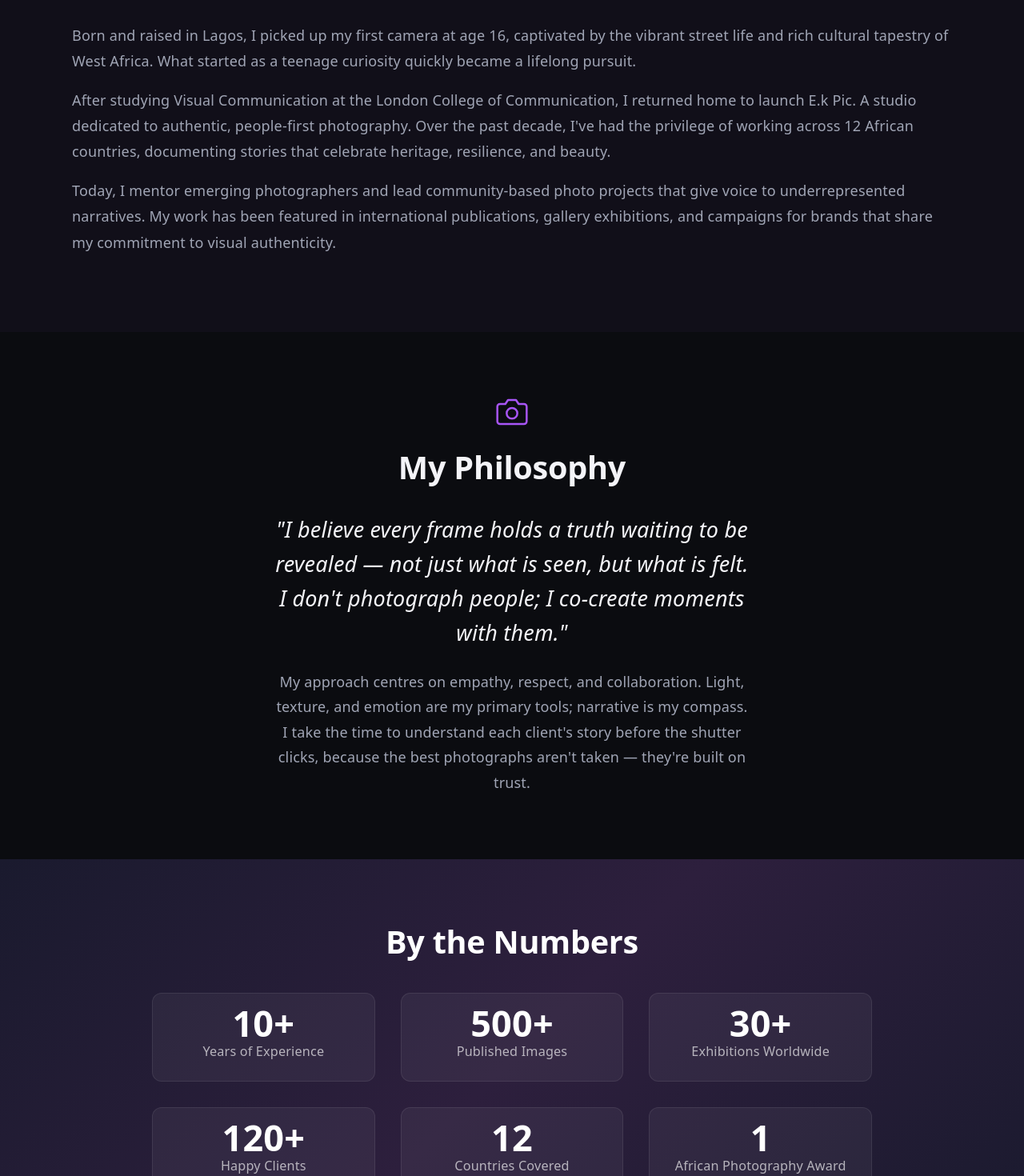
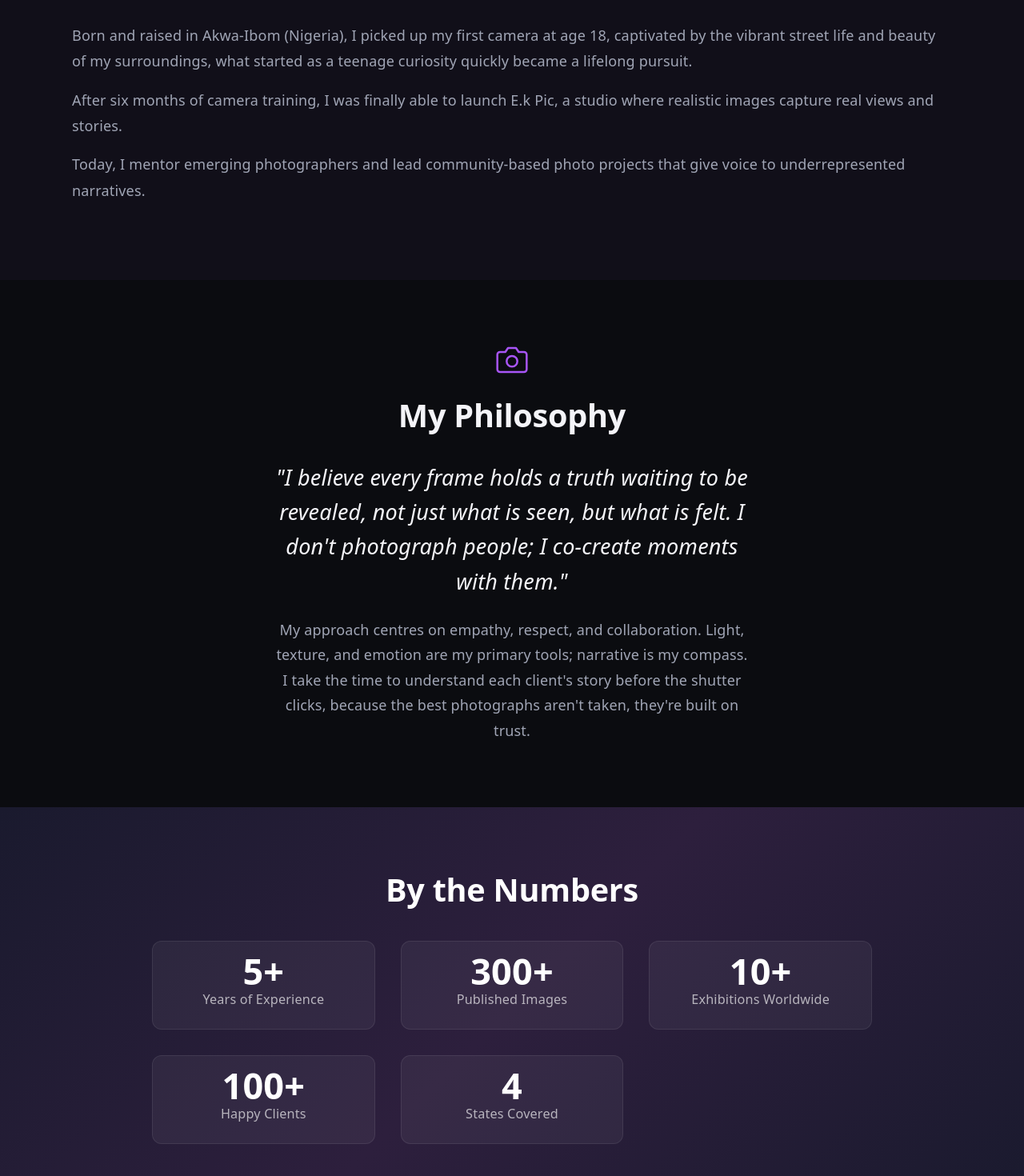
Before and after one commit to Ekemzzz/Photo-website, a React (Vite) app: page /about in a window 1280 px wide. Shown: the part 1330-2800 px from the top of the page at 80% size. Built offline with nearby package versions, Linux system fonts and the light colour scheme.

Commit message:
edited the FAQ section

```diff
--- a/src/pages/About.jsx
+++ b/src/pages/About.jsx
@@ -31,13 +31,13 @@ function About() {
           <h2 className="about-intro__heading">Hello, I'm E.k</h2>
           <p className="about-intro__body">
             I'm a passionate visual storyteller whose lens captures the soul of
-            every moment,the quiet intimacy of a wedding vow, the raw energy
+            every moment, the quiet intimacy of a wedding vow, the raw energy
             of a live event, and the bold confidence of a fashion editorial.
             My work bridges artistry and authenticity, honouring real emotion
             while crafting images that stand the test of time.
           </p>
           <p className="about-intro__body">
-            Based in AkwaIbom, Nigeria, I collaborate with clients who value depth,
+            Based in Akwa-Ibom, Nigeria, I collaborate with clients who value depth,
             integrity, and visual narratives that go beyond the surface.
             Whether it's a couple's first dance or a brand campaign, I bring the
             same dedication to every frame.
@@ -51,25 +51,17 @@ function About() {
           <h2 className="about-section__title">My Journey</h2>
           <div className="about-bio__content">
             <p>
-              Born and raised in Lagos, I picked up my first camera at age 16,
-              captivated by the vibrant street life and rich cultural tapestry of
-              West Africa. What started as a teenage curiosity quickly became a
-              lifelong pursuit.
+              Born and raised in Akwa-Ibom (Nigeria), I picked up my first camera at age 18,
+              captivated by the vibrant street life and beauty of my surroundings,
+              what started as a teenage curiosity quickly became a lifelong pursuit.
             </p>
             <p>
-              After studying Visual Communication at the London College of
-              Communication, I returned home to launch E.k Pic. A studio
-              dedicated to authentic, people-first photography. Over the past
-              decade, I've had the privilege of working across 12 African
-              countries, documenting stories that celebrate heritage, resilience,
-              and beauty.
+              After six months of camera training, I was finally able to launch
+              E.k Pic, a studio where realistic images capture real views and stories.
             </p>
             <p>
               Today, I mentor emerging photographers and lead community-based
               photo projects that give voice to underrepresented narratives.
-              My work has been featured in international publications, gallery
-              exhibitions, and campaigns for brands that share my commitment to
-              visual authenticity.
             </p>
           </div>
         </div>
@@ -86,7 +78,7 @@ function About() {
           </span>
           <h2 className="about-section__title">My Philosophy</h2>
           <blockquote className="about-philosophy__quote">
-            "I believe every frame holds a truth waiting to be revealed — not
+            "I believe every frame holds a truth waiting to be revealed, not
             just what is seen, but what is felt. I don't photograph people;
             I co-create moments with them."
           </blockquote>
@@ -94,8 +86,7 @@ function About() {
             My approach centres on empathy, respect, and collaboration.
             Light, texture, and emotion are my primary tools; narrative is my
             compass. I take the time to understand each client's story before
-            the shutter clicks, because the best photographs aren't taken —
-            they're built on trust.
+            the shutter clicks, because the best photographs aren't taken, they're built on trust.
           </p>
         </div>
       </section>
@@ -105,28 +96,24 @@ function About() {
         <h2 className="about-section__title about-section__title--light">By the Numbers</h2>
         <div className="about-stats__grid">
           <div className="about-stats__card">
-            <span className="about-stats__number">10+</span>
+            <span className="about-stats__number">5+</span>
             <span className="about-stats__label">Years of Experience</span>
           </div>
           <div className="about-stats__card">
-            <span className="about-stats__number">500+</span>
+            <span className="about-stats__number">300+</span>
             <span className="about-stats__label">Published Images</span>
           </div>
           <div className="about-stats__card">
-            <span className="about-stats__number">30+</span>
+            <span className="about-stats__number">10+</span>
             <span className="about-stats__label">Exhibitions Worldwide</span>
           </div>
           <div className="about-stats__card">
-            <span className="about-stats__number">120+</span>
+            <span className="about-stats__number">100+</span>
             <span className="about-stats__label">Happy Clients</span>
           </div>
           <div className="about-stats__card">
-            <span className="about-stats__number">12</span>
-            <span className="about-stats__label">Countries Covered</span>
-          </div>
-          <div className="about-stats__card">
-            <span className="about-stats__number">1</span>
-            <span className="about-stats__label">African Photography Award</span>
+            <span className="about-stats__number">4</span>
+            <span className="about-stats__label">States Covered</span>
           </div>
         </div>
       </section>
@@ -142,9 +129,8 @@ function About() {
             </summary>
             <div className="about-faq__answer">
               <p>
-                I typically book 2–4 weeks in advance for portrait sessions and
-                2–3 months for weddings and events. Peak season (October–March)
-                fills up fast, so I recommend reaching out early. For last-minute
+                I typically book 2–4 weeks in advance for any shooting sessions and,
+                so I recommend reaching out early. For last-minute
                 requests, get in touch and I'll do my best to accommodate.
               </p>
             </div>
@@ -157,10 +143,9 @@ function About() {
             </summary>
             <div className="about-faq__answer">
               <p>
-                Absolutely! I've worked across 12 African countries and
-                internationally. Travel fees vary depending on the location and
-                duration of the project. Destination weddings and editorial trips
-                are some of my favourite work — let's discuss the details.
+                Absolutely! I've worked across 5 states in Nigeria and i am also opened
+                to working internationally whenever the opportunity comes. Travel fees vary
+                depending on the location and duration of the project.
               </p>
             </div>
           </details>
@@ -172,10 +157,10 @@ function About() {
             </summary>
             <div className="about-faq__answer">
               <p>
-                I offer tailored packages for each category — weddings, portraits,
-                events, and fashion. Pricing depends on the scope, location, and
+                I offer tailored packages for each category. Weddings, Portraits,
+                Events, Fashion etc, Prices varies depending on the scope, location, and
                 deliverables. After an initial consultation, I provide a detailed
-                quote with no hidden costs. Sessions start from ₦150,000.
+                quote with no hidden costs.
               </p>
             </div>
           </details>
@@ -187,28 +172,14 @@ function About() {
             </summary>
             <div className="about-faq__answer">
               <p>
-                Portrait sessions are delivered within 7–10 business days.
-                Weddings and events typically take 3–4 weeks due to the volume
-                of images. Rush delivery is available for an additional fee if
+                Since i have to give you a satisfactory outcome of what you paid for,
+                in the next 72 hours, your pictures are delivered.
+                Although, rush delivery is available for an additional fee if
                 you need them sooner.
               </p>
             </div>
           </details>
 
-          <details className="about-faq__item">
-            <summary className="about-faq__question">
-              What should I wear or prepare for a session?
-              <span className="about-faq__icon">+</span>
-            </summary>
-            <div className="about-faq__answer">
-              <p>
-                Before every shoot, I send a detailed preparation guide covering
-                wardrobe tips, colour palettes, and location advice. For fashion
-                and editorial work, I collaborate closely with stylists and
-                creative directors to nail the vision.
-              </p>
-            </div>
-          </details>
 
           <details className="about-faq__item">
             <summary className="about-faq__question">
@@ -218,8 +189,8 @@ function About() {
             <div className="about-faq__answer">
               <p>
                 Of course. All packages include professional colour grading and
-                basic retouching. Advanced retouching — skin smoothing, background
-                changes, composite edits — is available as an add-on. I always
+                basic retouching. Advanced retouching, skin smoothing, background
+                changes, composite edits is available as an add-on. I always
                 share a proof gallery before final delivery so you can flag any
                 preferences.
               </p>
--- a/src/pages/Services.jsx
+++ b/src/pages/Services.jsx
@@ -35,9 +35,9 @@ const PROCESS_STEPS = [
 
 const WHY_CHOOSE = [
   {
-    title: '10+ Years Experience',
+    title: '5+ Years Experience',
     description:
-      'A decade of capturing weddings, portraits, events, and editorials across Africa.',
+      'Five years of capturing weddings, portraits, events, and editorials.',
   },
   {
     title: 'Award-Winning Work',
```
